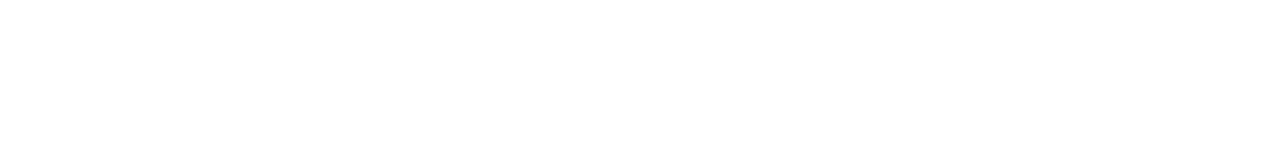
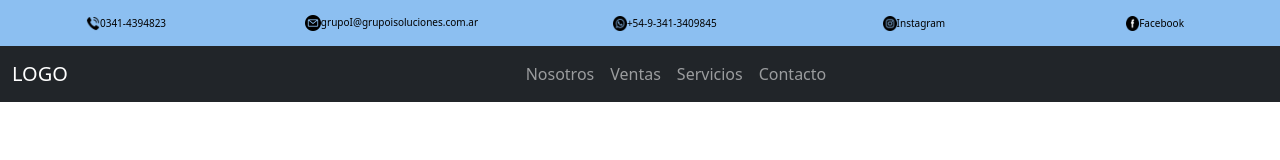
Before and after one commit to Alejafer28/TRABAJO-INTEGRADOR-GRUPO-I, a plain HTML site: page index.html in a window 1280 px wide. Drawn offline with nearby package versions, Linux system fonts and the light colour scheme.

Commit message:
creacion de Header-Navbar

```diff
--- a/index.html
+++ b/index.html
@@ -1,12 +1,107 @@
 <!DOCTYPE html>
 <html lang="en">
 <head>
+
     <meta charset="UTF-8">
     <meta http-equiv="X-UA-Compatible" content="IE=edge">
     <meta name="viewport" content="width=device-width, initial-scale=1.0">
+    <link rel="stylesheet" href="style.css">
+
+    <link href="https://cdn.jsdelivr.net/npm/bootstrap@5.0.2/dist/css/bootstrap.min.css"
+    rel="stylesheet" integrity="sha384-EVSTQN3/azprG1Anm3QDgpJLIm9Nao0Yz1ztcQTwFspd3yD65VohhpuuCOmLASjC"
+    crossorigin="anonymous">
+
     <title>Grupo I Soluciones Informaticas</title>
+
 </head>
+
 <body>
 
+    <header class="containerHeader">
+        <div class="telefonoMail">
+            <div class="containerHeaderTelefono">
+                <a href="#"><img src="img/telephone.png" alt="telefono"><span class="textoHeader">0341-4394823</span></a>
+            </div>
+            <div class="containerHeaderMail">
+                <a href="#"><img src="img/email.png" alt="E-Mail"><span class="textoHeader">grupoI@grupoisoluciones.com.ar</span></a>
+            </div>
+
+        </div>
+
+        <div class="redeSociales">
+
+            <div class="containerHeaderWhatsapp">
+                <a href="#"><img src="img/whatsapp.png" alt="WhatsApp"><span class="textoHeader">+54-9-341-3409845</span></a>
+            </div>
+            <div class="containerHeaderInstagram">
+                <a href="#"><img src="img/instagram.png" alt="Instagram"><span class="textoHeader">Instagram</span></a>
+            </div>
+            <div class="containerHeaderFacebook">
+                <a href="#"><img src="img/facebook.png" alt="Facebook"><span class="textoHeader">Facebook</span></a>
+            </div>
+
+        </div>
+    </header>
+
+
+    <nav class="navbar navbar-expand-lg navbar-dark bg-dark">
+        <div class="container-fluid">
+                <a class="navbar-brand" href="#">LOGO</a>
+
+                <button class="navbar-toggler" type="button" data-bs-toggle="collapse" data-bs-target="#navbarNav" aria-controls="navbarNav" aria-expanded="false" aria-label="Toggle navigation">
+                    <span class="navbar-toggler-icon"></span>
+                </button>
+
+            <div class="collapse navbar-collapse justify-content-center"  id="navbarNav">
+                <ul class="navbar-nav">
+                    <li class="nav-item">
+                        <a class="nav-link" aria-current="page" href="#">Nosotros</a>
+                    </li>
+
+                    <li class="nav-item">
+                        <a class="nav-link" href="#">Ventas</a>
+                    </li>
+
+                    <li class="nav-item">
+                        <a class="nav-link" href="#">Servicios</a>
+                    </li>
+
+                    <li class="nav-item">
+                        <a class="nav-link" href="#">Contacto</a>
+                    </li>
+
+                </ul>
+
+            </div>
+        </div>
+    </nav>
+
+    <main>
+
+        <section>
+
+
+        </section>
+
+
+    </main>
+
+
+
+
+
+
+
+
+
+
+
+
+
+
+
+    <script src="https://cdn.jsdelivr.net/npm/bootstrap@5.0.2/dist/js/bootstrap.bundle.min.js"
+    integrity="sha384-MrcW6ZMFYlzcLA8Nl+NtUVF0sA7MsXsP1UyJoMp4YLEuNSfAP+JcXn/tWtIaxVXM"
+    crossorigin="anonymous"></script>
 </body>
 </html>
--- a/style.css
+++ b/style.css
@@ -0,0 +1,129 @@
+* {
+
+    margin: 0;
+    padding: 0;
+    box-sizing: border-box;
+
+}
+
+p {
+
+    margin: 0;
+}
+
+
+.containerHeader {
+width: 100%;
+display: flex;
+flex-direction: row;
+justify-content: center;
+align-items: center;
+padding: 5px;
+background-color: rgb(140, 191, 241);
+
+
+
+}
+
+.containerHeaderTelefono {
+
+    display: flex;
+    align-items: center;
+    padding: 5px;
+    margin:;
+
+}
+.containerHeaderMail {
+
+    display: flex;
+    align-items: center;
+    padding: 5px;
+    margin: 5px;
+
+}
+
+.containerHeaderWhatsapp {
+
+    display: flex;
+    align-items: center;
+    padding: 5px;
+    margin: 5px;
+
+}
+
+.containerHeaderInstagram {
+
+    display: flex;
+    align-items: center;
+    padding: 5px;
+    margin: 5px;
+
+}
+
+.containerHeaderFacebook {
+
+    display: flex;
+    align-items: center;
+    padding: 5px;
+    margin: 5px;
+
+}
+
+.textoHeader {
+
+text-decoration: none;
+color: black;
+font-size: 10px;
+
+
+}
+
+.containerHeader div a {
+
+display: flex;
+text-decoration: none;
+justify-content: center;
+
+}
+
+.telefonoMail {
+
+display: flex;
+flex-direction: row;
+align-items: center;
+justify-content: flex-start;
+
+
+
+}
+
+.redeSociales {
+
+display: flex;
+
+}
+
+.containerHeader .containerHeaderTelefono a img {
+
+    width: 6%;
+}
+
+.containerHeader .containerHeaderMail a img {
+
+    width: 6%;
+}
+
+.containerHeader .containerHeaderWhatsapp a img {
+
+    width: 6%;
+}
+
+.containerHeader .containerHeaderInstagram a img {
+
+    width: 6%;
+}
+
+.containerHeader .containerHeaderFacebook a img {
+
+    width: 6%;
+}
```
Also changed, not shown: Wiframe + presentacion grupo/BOCETO GRUPO I PAGINA 1.jpeg (added), Wiframe + presentacion grupo/BOCETO GRUPO I PAGINA 2.jpeg (added), img/email.png (added), img/facebook.png (added), img/fondo1.jpg (added), img/hosting.png (added), img/instagram.png (added), img/notebook.jpg (added), img/telephone.png (added), img/whatsapp.png (added), 6 other files.
